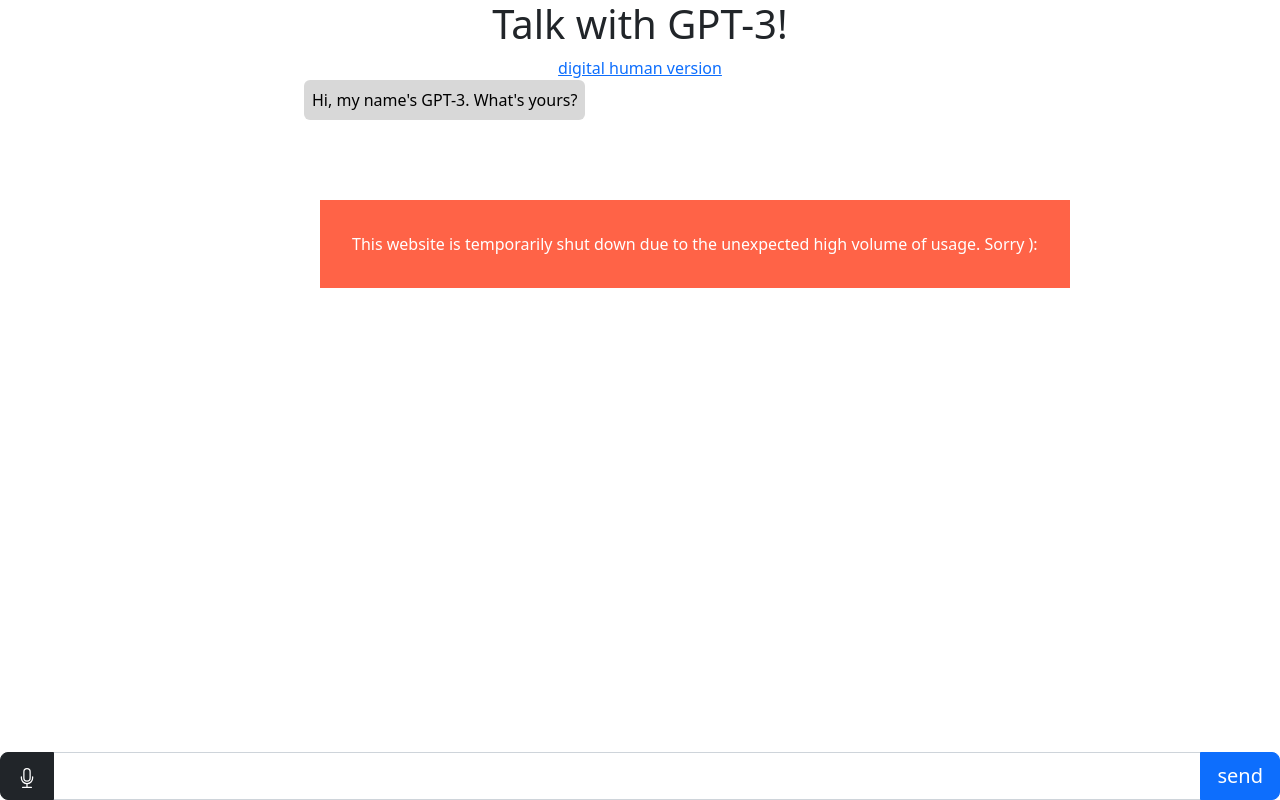
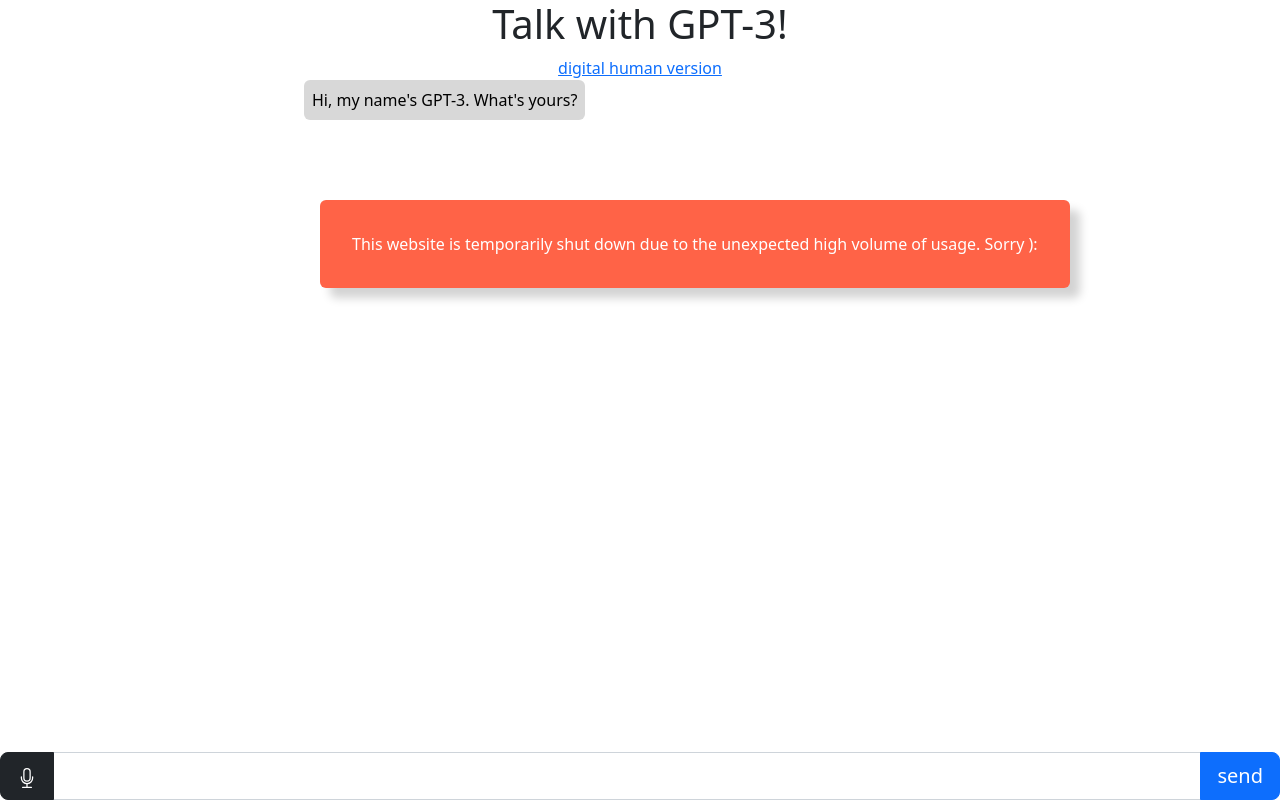
Before and after one commit to PoseidonCoder/gpt-3, a Next.js app: page / in a window 1280 px wide. Built offline with nearby package versions, Linux system fonts and the light colour scheme.

Commit message:
adjusted notice

```diff
--- a/pages/index.js
+++ b/pages/index.js
@@ -78,7 +78,9 @@
           color: "white",
           padding: "2rem",
           boxSizing: "border-box",
+          boxShadow: "10px 10px 10px lightgray",
         }}
+        className="rounded"
       >
         This website is temporarily shut down due to the unexpected high volume
         of usage. Sorry ):
```
